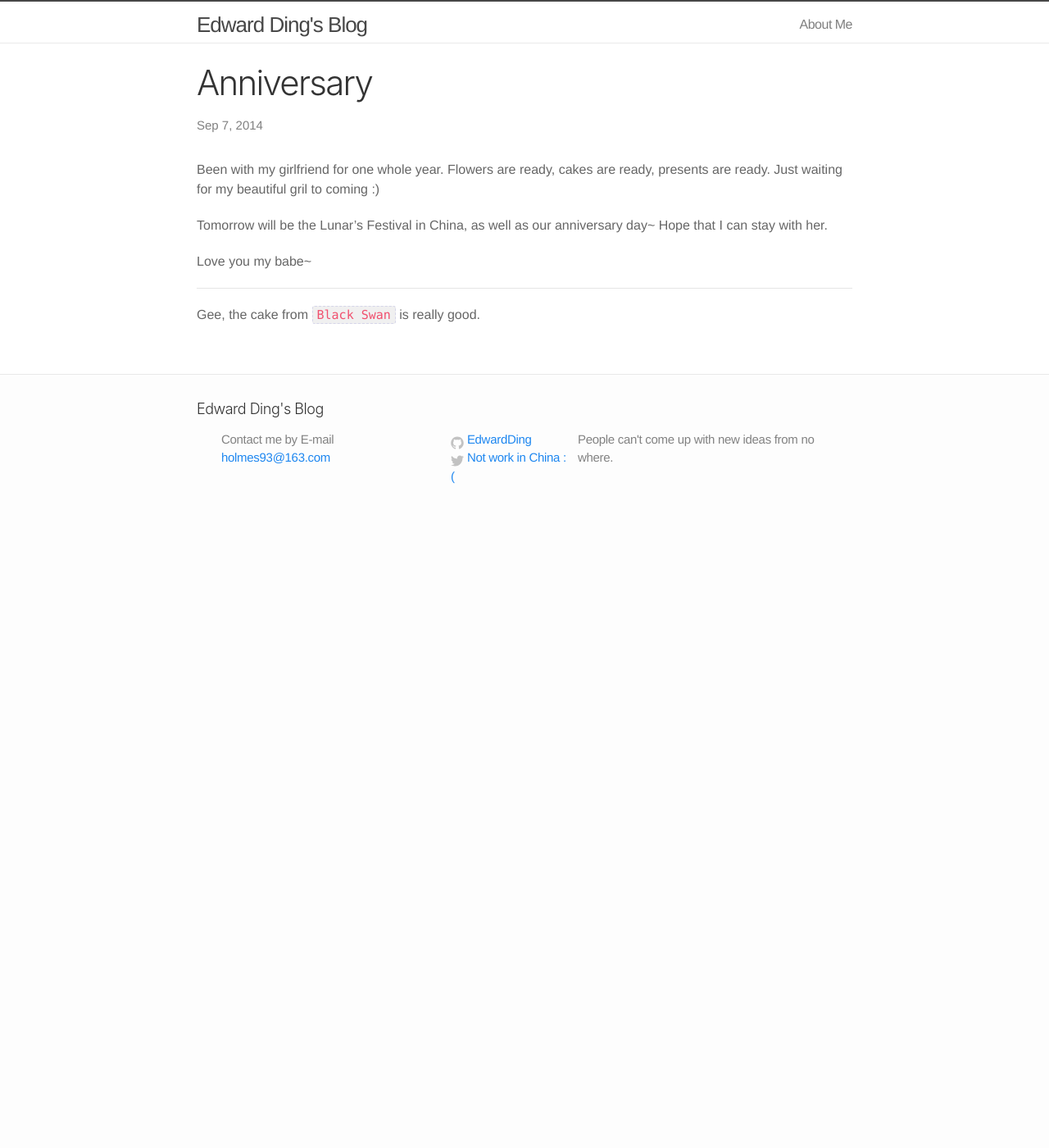
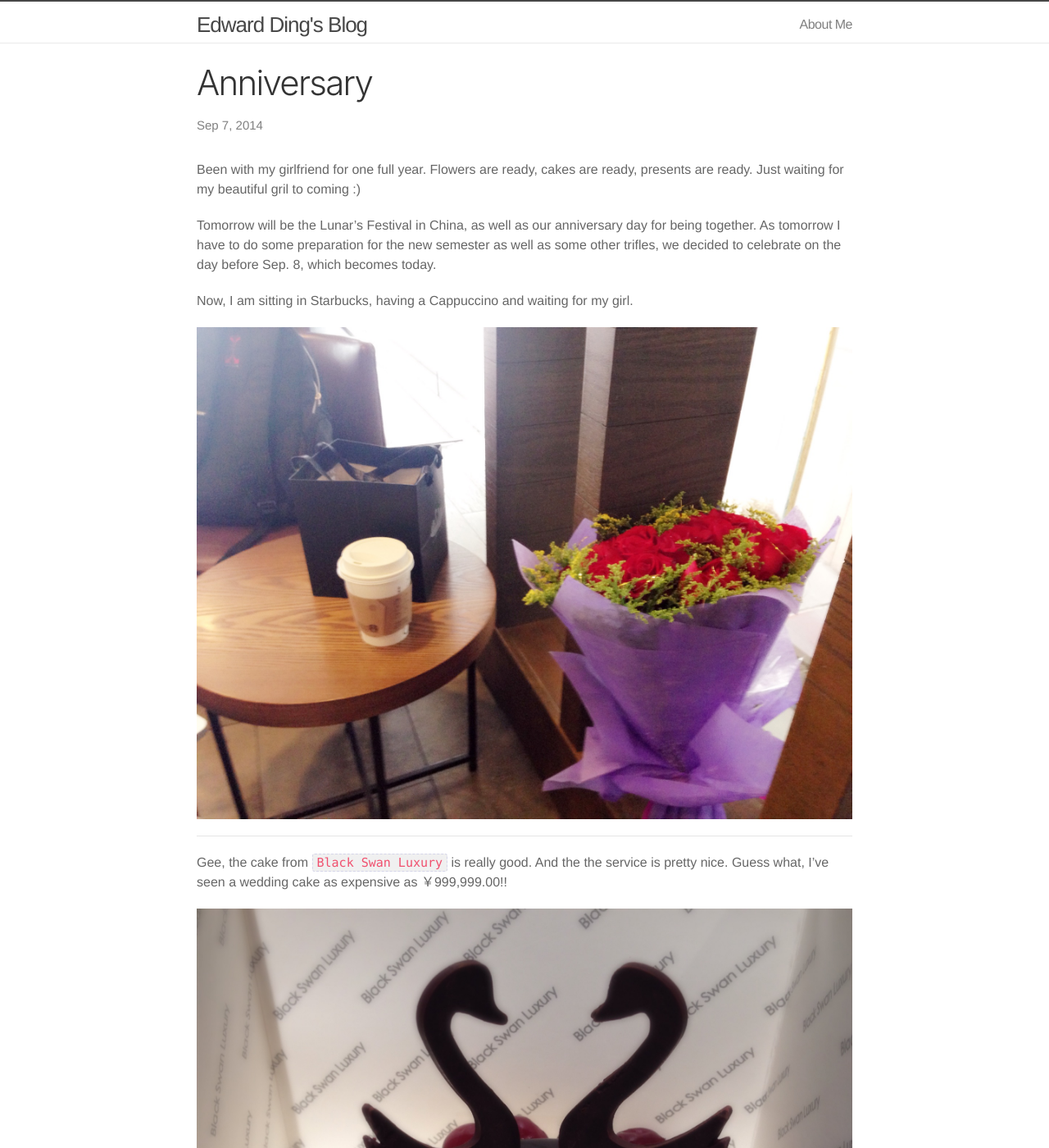
Before and after one commit to EdwardDing/EdwardDing.github.io, a Jekyll site: the page built from _posts/2014-09-07-Anniversary.markdown, in a window 1280 px wide and 1400 px high. Shown: the whole window at 82% size. Built offline with Jekyll 4.4.1, drawn with Linux system fonts in a browser that asks for light colours; nearby versions of some CDN libraries; library files that are not in the unit come from our copies; comment, search, counter and statistics services are not loaded.

Commit message:
Update Anniversary

```diff
--- a/_posts/2014-09-07-Anniversary.markdown
+++ b/_posts/2014-09-07-Anniversary.markdown
@@ -2,15 +2,23 @@
 layout: post
 title: "Anniversary"
 date: 2014-09-07 10:16
-excerpt: To be continue...
+excerpt: Anniversary with my lovely bunny
 ---
 
-Been with my girlfriend for one whole year. Flowers are ready, cakes are ready, presents are ready. Just waiting for my beautiful gril to coming :)
+Been with my girlfriend for one full year. Flowers are ready, cakes are ready, presents are ready. Just waiting for my beautiful gril to coming :)
 
-Tomorrow will be the Lunar's Festival in China, as well as our anniversary day~ Hope that I can stay with her.
+Tomorrow will be the Lunar's Festival in China, as well as our anniversary day for being together. As tomorrow I have to do some preparation for the new semester as well as some other trifles, we decided to celebrate on the day before Sep. 8, which becomes today.
 
-Love you my babe~
+Now, I am sitting in Starbucks, having a Cappuccino and waiting for my girl.
+
+<a href = "/assets/anniversary/stb.jpg">
+<img src = "/assets/anniversary/stb.jpg" alt = "at Starbucks" width = "100%" height = "100%">
+</a>
 
 ---------
 
-Gee, the cake from `Black Swan` is really good.
+Gee, the cake from `Black Swan Luxury` is really good. And the the service is pretty nice. Guess what, I've seen a wedding cake as expensive as ￥999,999.00!!
+
+<a href = "/assets/anniversary/cake.jpg">
+<img src = "/assets/anniversary/cake.jpg" alt = "at Starbucks" width = "100%" height = "100%">
+</a>
```
Also changed, not shown: assets/anniversary/cake.JPG (added), assets/anniversary/stb.JPG (added).
